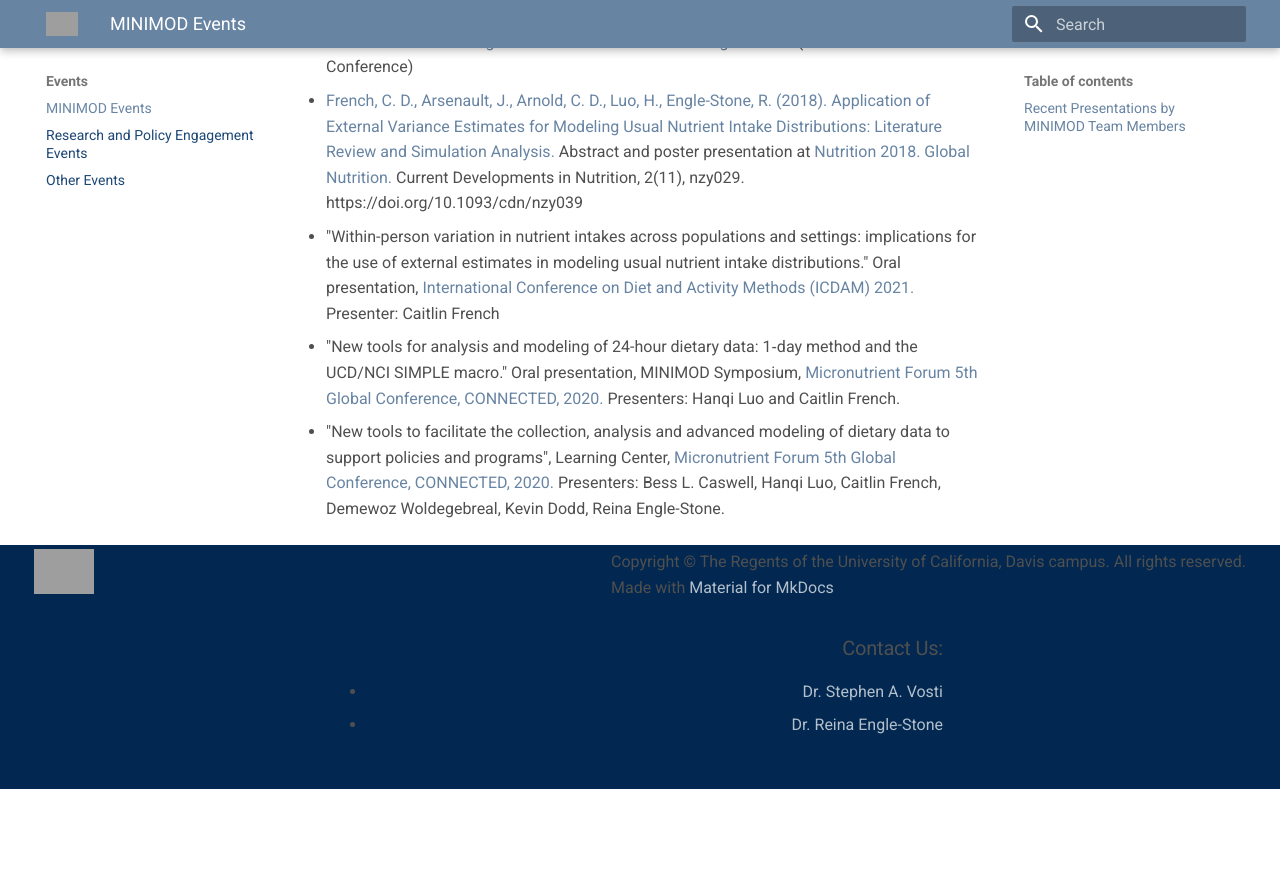
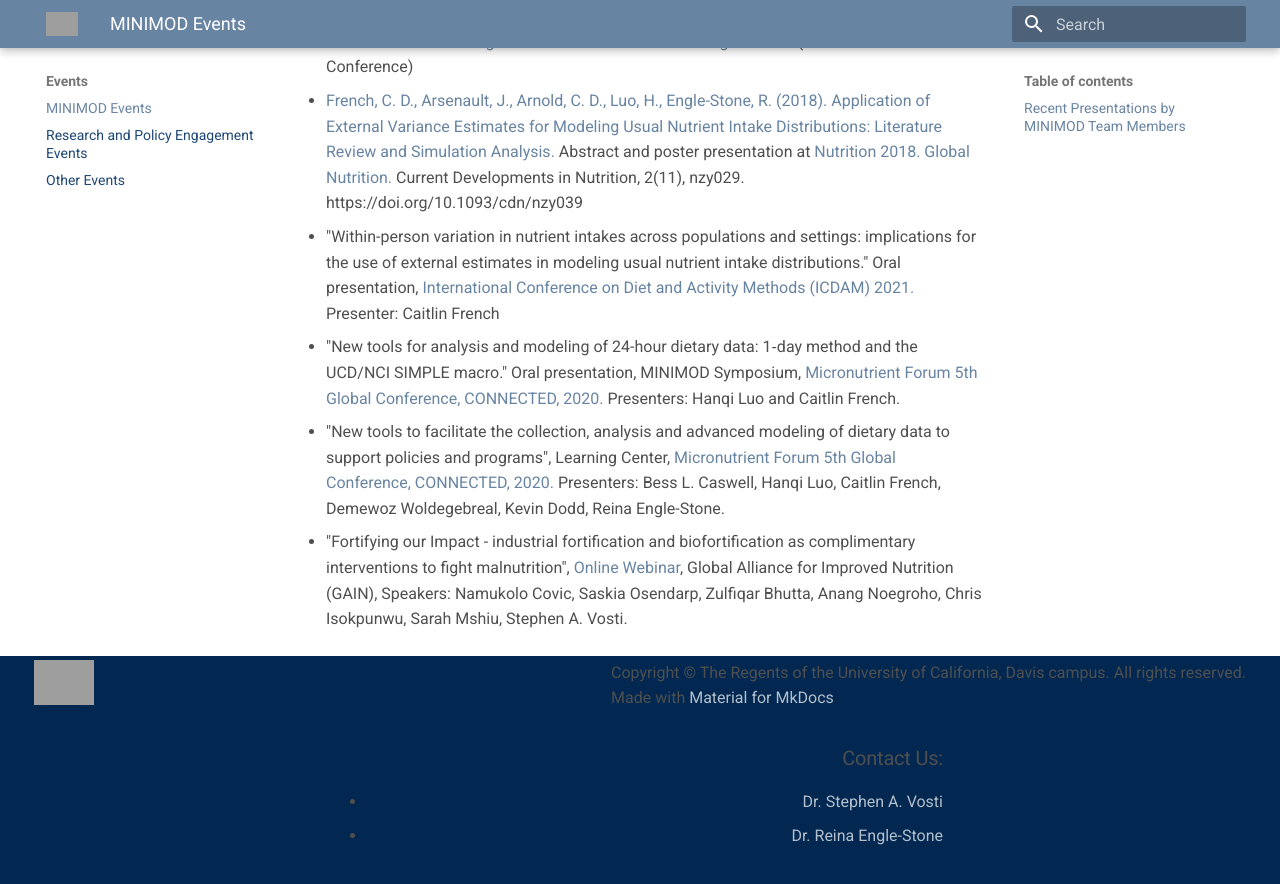
Before and after one commit to minimod-nutrition/minimod-website, an MkDocs documentation site: the page built from docs/events/events.md, in a window 1280 px wide and 900 px high, scrolled down 1368 px. Shown: the top 884 px of the window. Built offline with MkDocs 1.6.1 and Material for MkDocs 9.7.7, drawn with Linux system fonts in a browser that asks for light colours; nearby versions of some CDN libraries; before the commit the page ends 2157 px from its top, so only the background shows below that; grey boxes are pictures that could not be loaded.

Commit message:
added new presentation

```diff
--- a/docs/events/events.md
+++ b/docs/events/events.md
@@ -43,3 +43,4 @@
 - "Within-person variation in nutrient intakes across populations and settings: implications for the use of external estimates in modeling usual nutrient intake distributions." Oral presentation, [International Conference on Diet and Activity Methods (ICDAM) 2021.](https://www.icdamportal.org/) Presenter: Caitlin French
 - "New tools for analysis and modeling of 24-hour dietary data: 1‐day method and the UCD/NCI SIMPLE macro." Oral presentation, MINIMOD Symposium, [Micronutrient Forum 5th Global Conference, CONNECTED, 2020.](https://micronutrientforum.org/our-conferences/connected/) Presenters: Hanqi Luo and Caitlin French.
 - "New tools to facilitate the collection, analysis and advanced modeling of dietary data to support policies and programs", Learning Center, [Micronutrient Forum 5th Global Conference, CONNECTED, 2020.](https://micronutrientforum.org/our-conferences/connected/) Presenters: Bess L. Caswell, Hanqi Luo, Caitlin French, Demewoz Woldegebreal, Kevin Dodd, Reina Engle-Stone.
+- "Fortifying our Impact - industrial fortification and biofortification as complimentary interventions to fight malnutrition", [Online Webinar](https://www.gainhealth.org/events/fortifying-our-impact-industrial-fortification-and-biofortification-complimentary), Global Alliance for Improved Nutrition (GAIN), Speakers: Namukolo Covic, Saskia Osendarp, Zulfiqar Bhutta, Anang Noegroho, Chris Isokpunwu, Sarah Mshiu, Stephen A. Vosti.
```
